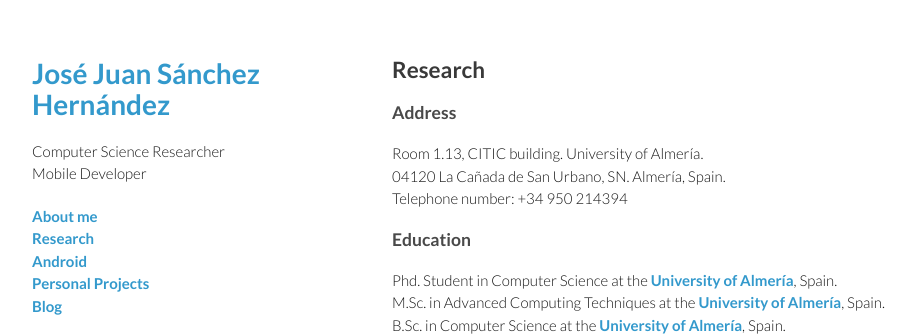
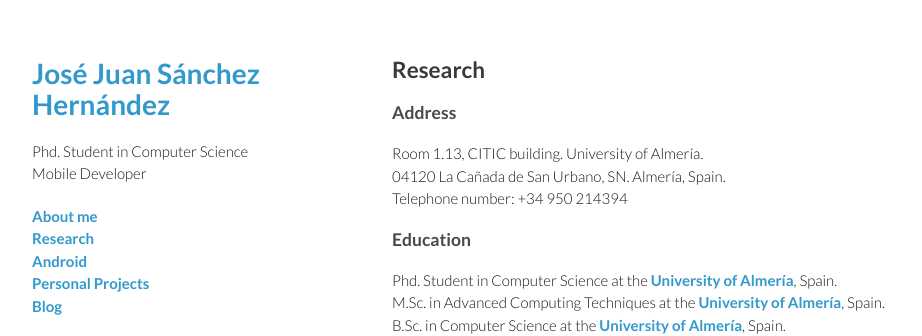
Before and after one commit to josejuansanchez/josejuansanchez.github.io, a Jekyll site: the page built from index.md, in a window 1280 px wide. Shown: the top 336 px of the page, without its empty margins (178-1100 px from the left). Built offline with Jekyll 4.4.1, drawn with Linux system fonts in a browser that asks for light colours.

Commit message:
Changes in layout

```diff
--- a/_layouts/default.html
+++ b/_layouts/default.html
@@ -16,7 +16,7 @@
     <div class="wrapper">
       <header>
         <h1><a href="/">José Juan Sánchez Hernández</a></h1>
-        <p>Computer Science Researcher<br/>Mobile Developer</p>
+        <p>Phd. Student in Computer Science<br/>Mobile Developer</p>
 
         <p class="view">
           <a href="{{ site.url }}/about">About me</a><br/>
```
